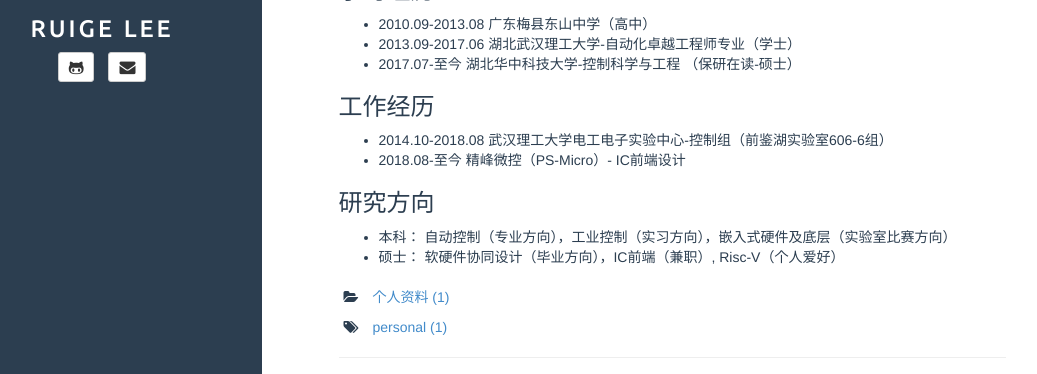
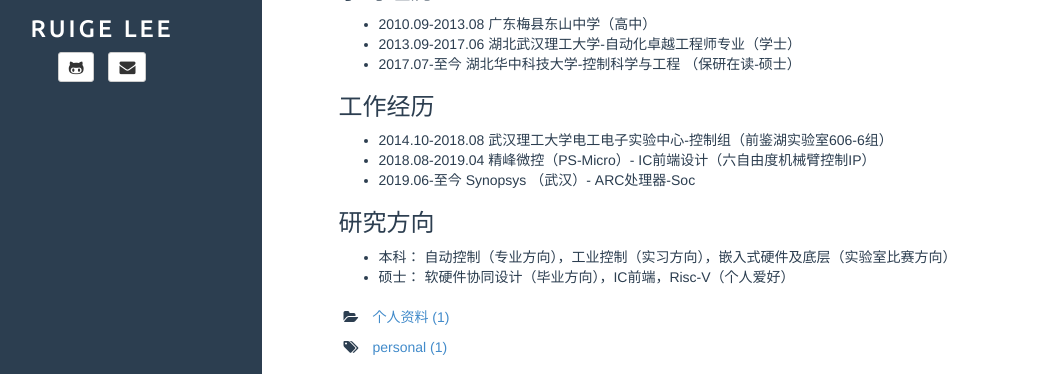
Before and after one commit to whutddk/whutddk.github.io, a Jekyll site: the page built from _posts/2019-03-18-personal.md, in a window 1280 px wide and 1059 px high, cut to the strip 282-656 px from the top of the window. Shown: the whole strip, without its empty margins (58-1095 px from the left). Built offline with Jekyll 4.4.1, drawn with Linux system fonts in a browser that asks for light colours.

Commit message:
实习经历有更新

```diff
--- a/_posts/2019-03-18-personal.md
+++ b/_posts/2019-03-18-personal.md
@@ -21,8 +21,9 @@ comments: false
 
 ### 工作经历
 * 2014.10-2018.08 武汉理工大学电工电子实验中心-控制组（前鉴湖实验室606-6组）
-* 2018.08-至今 精峰微控（PS-Micro）- IC前端设计
+* 2018.08-2019.04 精峰微控（PS-Micro）- IC前端设计（六自由度机械臂控制IP）
+* 2019.06-至今 Synopsys （武汉）- ARC处理器-Soc
 
 ### 研究方向
 * 本科： 自动控制（专业方向），工业控制（实习方向），嵌入式硬件及底层（实验室比赛方向）
-* 硕士： 软硬件协同设计（毕业方向），IC前端（兼职）, Risc-V（个人爱好）
+* 硕士： 软硬件协同设计（毕业方向），IC前端，Risc-V（个人爱好）
```
